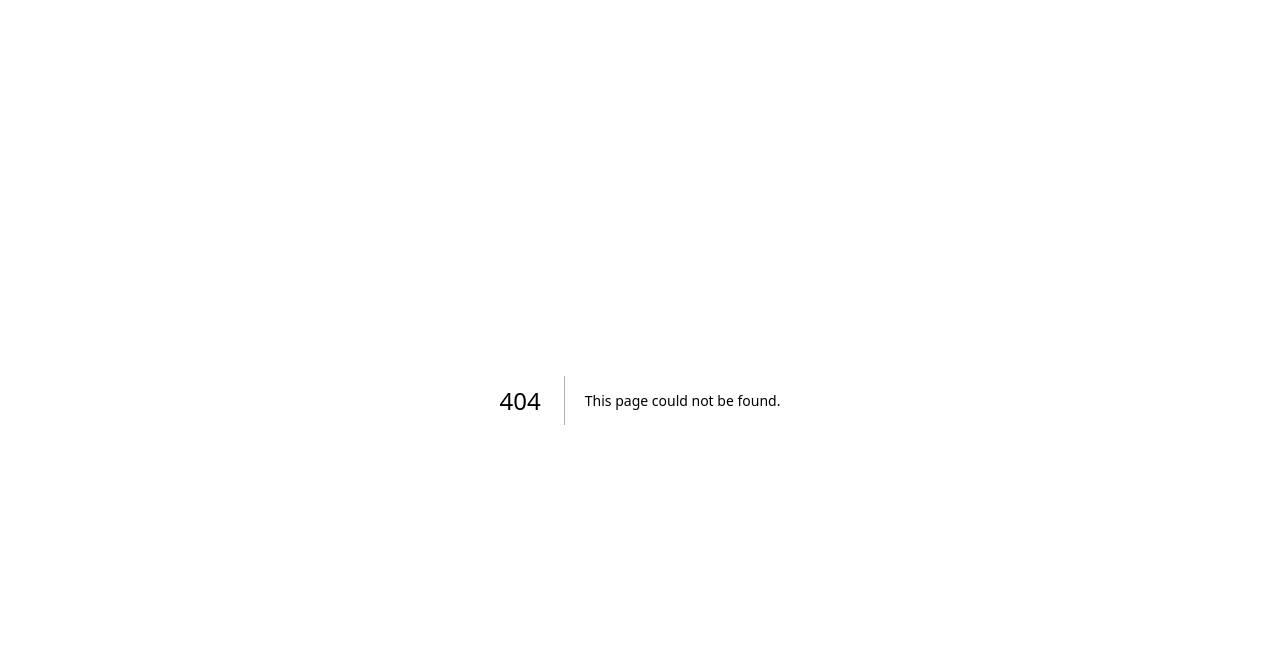
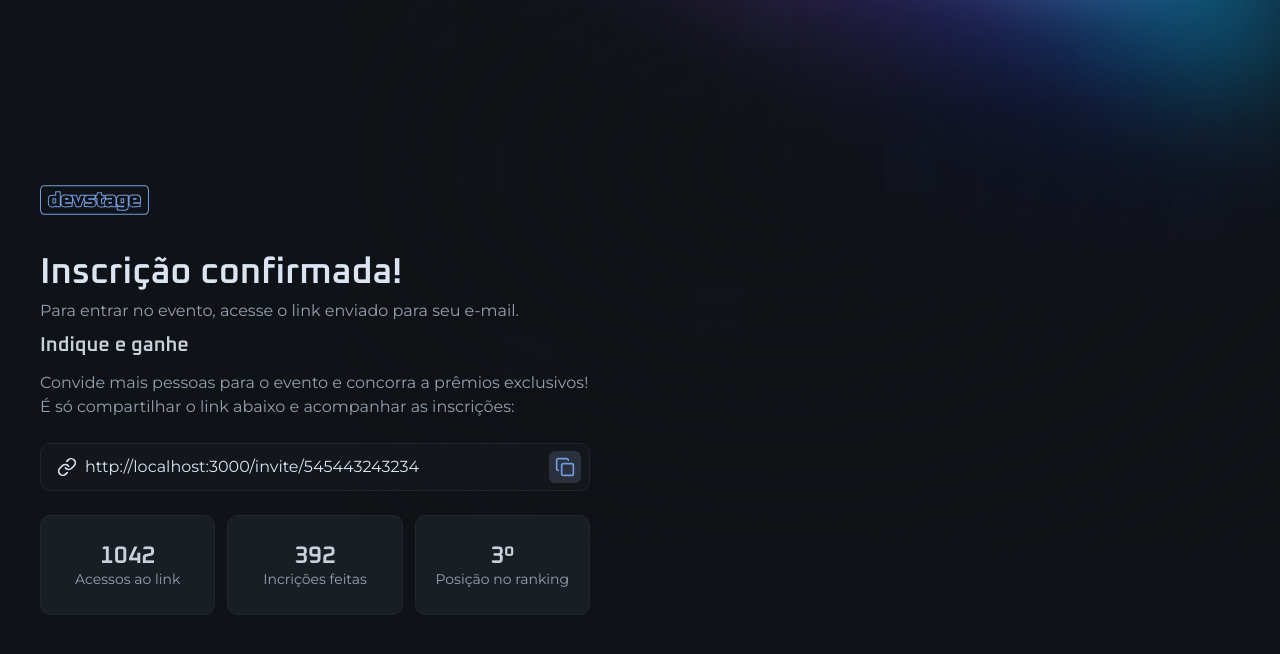
Before and after one commit to Enz0Gabriel/nlw-web, a Next.js app: page /invite in a window 1280 px wide. Before the commit this address had no page. Shown: the top 654 px of the page. Built offline with nearby package versions, Linux system fonts and the light colour scheme.

Commit message:
Criando Pagina de invites

```diff
--- a/package.json
+++ b/package.json
@@ -15,6 +15,7 @@
     "postcss": "^8.5.6",
     "react": "^19.0.0",
     "react-dom": "^19.0.0",
+    "tailwind-merge": "^3.3.1",
     "tailwindcss": "^4.1.11"
   },
   "devDependencies": {
--- /dev/null
+++ b/src/app/invite/page.tsx
@@ -0,0 +1,79 @@
+import { IconButton } from '@/components/icon-button';
+import { InputField, InputIcon, InputRoot } from '@/components/input';
+import { Copy, Link } from 'lucide-react';
+import Image from 'next/image';
+import logo from '../../assets/logo.svg';
+
+export default function InvitePage() {
+  return (
+    <div className="min-h-dvh flex items-center justify-between gap-16 flex-col md:flex-row">
+      <div className="flex flex-col gap-10 w-full max-w-[550px]">
+        <Image src={logo} alt="devstage" width={108.5} height={30} />
+
+        <div className="space-y-2">
+          <h1 className="text-4xl font-semibold font-heading text-gray-100 leading-none">
+            Inscrição confirmada!
+          </h1>
+          <p className="text-gray-300">
+            Para entrar no evento, acesse o link enviado para seu e-mail.
+          </p>
+
+          <div className="space-y-6">
+            <div className="space-y-3">
+              <h2 className="text-gray-200 text-xl font-heading font-semibold">
+                Indique e ganhe
+              </h2>
+              <p className="text-gray-300">
+                Convide mais pessoas para o evento e concorra a prêmios
+                exclusivos! É só compartilhar o link abaixo e acompanhar as
+                inscrições:
+              </p>
+            </div>
+
+            <InputRoot>
+              <InputIcon>
+                <Link className="size-5" />
+              </InputIcon>
+
+              <InputField
+                readOnly
+                defaultValue="http://localhost:3000/invite/545443243234"
+              />
+
+              <IconButton className="-mr-2">
+                <Copy className="size-5" />
+              </IconButton>
+            </InputRoot>
+
+            <div className="grid gap-3 md:grid-cols-3">
+              <div className="bg-gray-700 border border-gray-600 px-4 py-7 flex flex-col items-center justify-center gap-1 rounded-xl">
+                <span className="font-heading text-2xl font-semibold text-gray-200 leading-none">
+                  1042
+                </span>
+                <span className="text-sm text-gray-300 leading-none text-center">
+                  Acessos ao link
+                </span>
+              </div>
+              <div className="bg-gray-700 border border-gray-600 px-4 py-7 flex flex-col items-center justify-center gap-1 rounded-xl">
+                <span className="font-heading text-2xl font-semibold text-gray-200 leading-none">
+                  392
+                </span>
+                <span className="text-sm text-gray-300 leading-none text-center">
+                  Incrições feitas
+                </span>
+              </div>
+              <div className="bg-gray-700 border border-gray-600 px-4 py-7 flex flex-col items-center justify-center gap-1 rounded-xl">
+                <span className="font-heading text-2xl font-semibold text-gray-200 leading-none">
+                  3º
+                </span>
+                <span className="text-sm text-gray-300 leading-none text-center">
+                  Posição no ranking
+                </span>
+              </div>
+            </div>
+          </div>
+        </div>
+      </div>
+    </div>
+  );
+}
--- a/src/app/layout.tsx
+++ b/src/app/layout.tsx
@@ -26,7 +26,9 @@
   return (
     <html lang="en" className={`${oxanium.variable} ${montserrat.variable}`}>
       <body className="bg-gray-900 text-gray-100 antialiased bg-[url(/background.png)] bg-no-repeat bg-top md:bg-right-top">
-        {children}
+        <main className="max-w-[1240px] mx-auto px-5 py-8 md:py-0">
+          {children}
+        </main>
       </body>
     </html>
   );
--- a/src/app/page.tsx
+++ b/src/app/page.tsx
@@ -6,7 +6,6 @@
 
 export default function Home() {
   return (
-    <main className="max-w-[1240px] mx-auto px-5 py-8 md:py-0">
     <div className="min-h-dvh flex flex-col justify-center gap-16">
       <div className="flex flex-col gap-8 items-center md:items-start">
         <Image src={logo} alt="devstage" width={108.5} height={30} />
@@ -67,6 +66,5 @@
         </form>
       </div>
     </div>
-    </main>
   );
 }
--- a/src/components/icon-button.tsx
+++ b/src/components/icon-button.tsx
@@ -1,11 +1,15 @@
 import type { ComponentProps } from 'react';
+import { twMerge } from 'tailwind-merge';
 
 interface IconButtonProps extends ComponentProps<'button'> {}
 
-export function IconButton(props: IconButtonProps) {
+export function IconButton({ className, ...props }: IconButtonProps) {
   return (
     <button
-      className="p-1.5 bg-gray-500 text-blue rounded-md cursor-pointer transition-colors hover:bg-blue hover:text-gray-900 duration-300"
+      className={twMerge(
+        'p-1.5 bg-gray-500 text-blue rounded-md cursor-pointer transition-colors hover:bg-blue hover:text-gray-900 duration-300',
+        className
+      )}
       {...props}
     />
   );
```
Also changed, not shown: 1 other file (tests, documents, lock files or other folders). Lines whose indentation alone changed are shown as unchanged.
